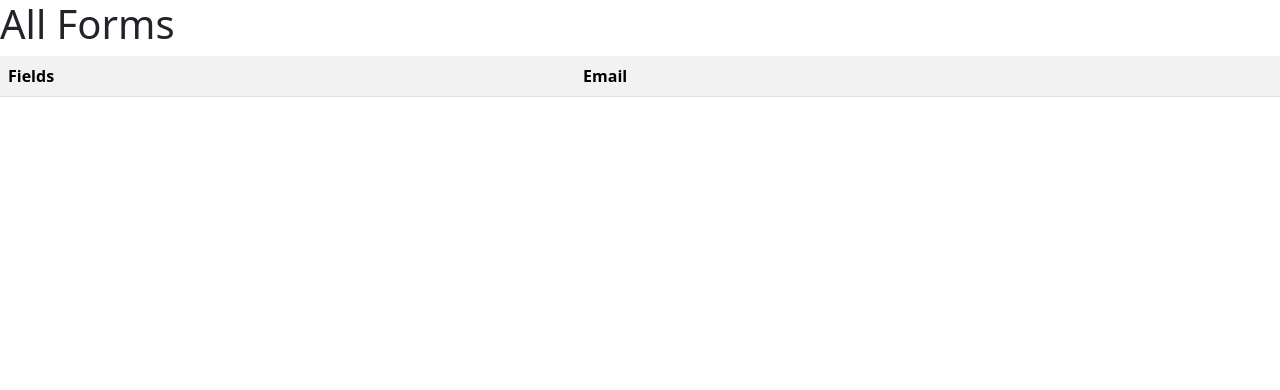
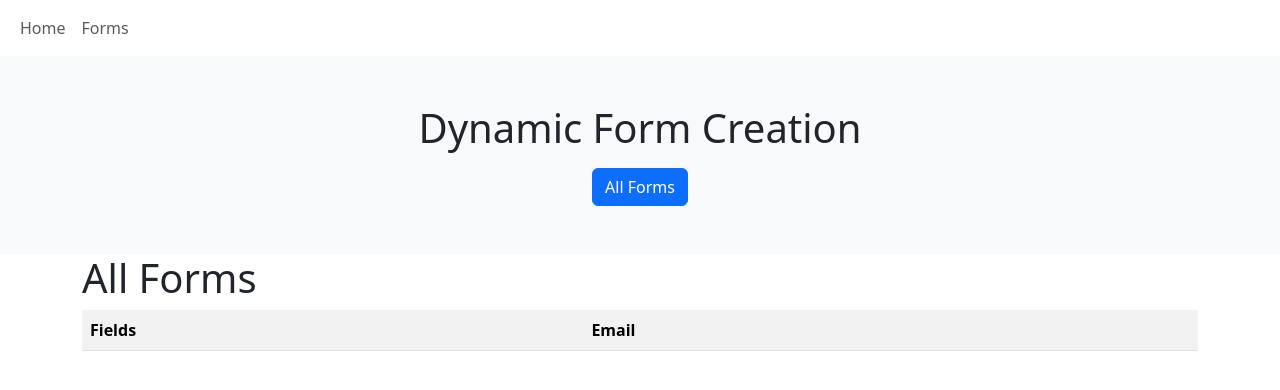
Before and after one commit to aounnaqvi/task2-api, a PHP site: page /get_forms.php in a window 1280 px wide. Shown: the top 390 px of the page. Run offline with PHP 8.4, Linux system fonts and the light colour scheme; data that the repository does not hold is empty.

Commit message:
Added Basic styles

```diff
--- /dev/null
+++ b/assets/custom.js
@@ -0,0 +1,36 @@
+jQuery(document).ready(function($){
+    $('.submit_form').on('click', function(e) {
+        e.preventDefault();
+
+        $('#dynamic-form input').each(function(){
+            var validationRule = $(this).attr('data-validation');
+            if(validationRule == 'email'){
+                var regex = /^([a-zA-Z0-9_.+-])+\@(([a-zA-Z0-9-])+\.)+([a-zA-Z0-9]{2,4})+$/;
+                if(! regex.test( $(this).val() ) ){
+                   alert("Please check email input");
+                }
+            }
+            if(validationRule == 'required' && $(this).val() == ''){
+                alert("Empty input");
+            }
+        });
+        $('#dynamic-form textarea').each(function(){
+            var validationRule = $(this).attr('data-validation');
+            if(validationRule == 'required' && $(this).val() == ''){
+                alert("Empty textarea");
+            }
+        });
+        var formData = $('form').serialize();
+        $.ajax({
+            url: 'http://localhost/task2-api/submit_form.php',
+            method: 'POST',
+            data: formData,
+            success: function(response) {
+                alert('Form submitted successfully!');
+            },
+            error: function() {
+                alert('Error submitting the form.');
+            }
+        });
+    });
+});
--- a/create_form.php
+++ b/create_form.php
@@ -5,6 +5,7 @@ Data Format:
 fields: [{FieldType, FieldName, validationRule}, email
 */
 
+require_once('includes/database.php');
 header('Content-Type: application/json');
 
 // Get JSON data from request
@@ -38,9 +39,6 @@ if ( isset($data['fields']) && is_array($data['fields']) ) {
 
     $email = isset($data['email']) ? $data['email'] : '';
 
-    //Store in the database
-    $conn = new mysqli("localhost", "root", "", "task2");
-
     $stmt = $conn->prepare("INSERT INTO forms (fields, email) VALUES (?, ?)");
     $stmt->bind_param("ss", $fields_json, $email);
 
--- a/get_forms.php
+++ b/get_forms.php
@@ -1,15 +1,7 @@
-<!DOCTYPE html>
-<html lang="en">
-<head>
-    <meta charset="UTF-8">
-    <meta name="viewport" content="width=device-width, initial-scale=1.0">
-    <title>Document</title>
-    <link href="https://cdn.jsdelivr.net/npm/bootstrap@5.3.3/dist/css/bootstrap.min.css" rel="stylesheet" integrity="sha384-QWTKZyjpPEjISv5WaRU9OFeRpok6YctnYmDr5pNlyT2bRjXh0JMhjY6hW+ALEwIH" crossorigin="anonymous">
-</head>
-<body>
 <?php
+require_once('includes/database.php');
+require_once('includes/header.php');
 
-    $conn = new mysqli("localhost", "root", "", "task2");
 
 $result = $conn->query("SELECT id, fields, email FROM forms");
 
@@ -28,7 +20,6 @@
 echo "</table>";
 
 $conn->close();
+
+require_once('includes/footer.php');
 ?>
-    <script src="https://cdn.jsdelivr.net/npm/bootstrap@5.3.3/dist/js/bootstrap.bundle.min.js" integrity="sha384-YvpcrYf0tY3lHB60NNkmXc5s9fDVZLESaAA55NDzOxhy9GkcIdslK1eN7N6jIeHz" crossorigin="anonymous"></script>
-</body>
-</html>
--- /dev/null
+++ b/includes/database.php
@@ -0,0 +1,4 @@
+<?php
+
+//Store in the database
+$conn = new mysqli("localhost", "root", "", "task2");
--- /dev/null
+++ b/includes/footer.php
@@ -0,0 +1,6 @@
+</div><!-- /.container -->
+<script src="https://ajax.googleapis.com/ajax/libs/jquery/3.7.1/jquery.min.js"></script>
+<script src="https://cdn.jsdelivr.net/npm/bootstrap@5.3.3/dist/js/bootstrap.bundle.min.js" integrity="sha384-YvpcrYf0tY3lHB60NNkmXc5s9fDVZLESaAA55NDzOxhy9GkcIdslK1eN7N6jIeHz" crossorigin="anonymous"></script>
+<script src="./assets/custom.js"></script>
+</body>
+</html>
--- /dev/null
+++ b/includes/header.php
@@ -0,0 +1,45 @@
+<!DOCTYPE html>
+<html lang="en">
+<head>
+    <meta charset="UTF-8">
+    <meta name="viewport" content="width=device-width, initial-scale=1.0">
+    <title>Document</title>
+    <link href="https://cdn.jsdelivr.net/npm/bootstrap@5.3.3/dist/css/bootstrap.min.css" rel="stylesheet" integrity="sha384-QWTKZyjpPEjISv5WaRU9OFeRpok6YctnYmDr5pNlyT2bRjXh0JMhjY6hW+ALEwIH" crossorigin="anonymous">
+</head>
+<body>
+    <header>
+        <!-- Navbar -->
+        <nav class="navbar navbar-expand-lg bg-body">
+            <div class="container-fluid">
+                <button
+                    data-mdb-collapse-init
+                    class="navbar-toggler"
+                    type="button"
+                    data-mdb-target="#navbarExample01"
+                    aria-controls="navbarExample01"
+                    aria-expanded="false"
+                    aria-label="Toggle navigation"
+                >
+                <i class="fas fa-bars"></i>
+                </button>
+                <div class="collapse navbar-collapse" id="navbarExample01">
+                    <ul class="navbar-nav me-auto mb-2 mb-lg-0">
+                        <li class="nav-item active">
+                            <a class="nav-link" aria-current="page" href="./">Home</a>
+                        </li>
+                        <li class="nav-item">
+                            <a class="nav-link" href="./get_forms.php">Forms</a>
+                        </li>
+                    </ul>
+                </div>
+            </div>
+        </nav>
+        <!-- Navbar -->
+        <!-- Jumbotron -->
+        <div class="p-5 text-center bg-body-tertiary">
+            <h1 class="mb-3">Dynamic Form Creation</h1>
+            <a data-mdb-ripple-init class="btn btn-primary" href="./get_forms.php" role="button">All Forms</a>
+        </div>
+        <!-- Jumbotron -->
+    </header>
+    <div class="container">
--- a/submit_form.php
+++ b/submit_form.php
@@ -1,11 +1,11 @@
 <?php
+require_once('includes/database.php');
 header('Content-Type: application/json');
 
 $form_data = $_POST;
 $form_id = $form_data['form_id'];
+
 // Fetch form validation rules
-$conn = new mysqli("localhost", "root", "", "task2");
-
 $stmt = $conn->prepare("SELECT fields, email FROM forms WHERE id = ?");
 $stmt->bind_param("i", $form_id);
 $stmt->execute();
```
Also changed, not shown: index.php (added, +7 -0 lines), show_form.php (+5 -52 lines). Lines whose indentation alone changed are shown as unchanged.
